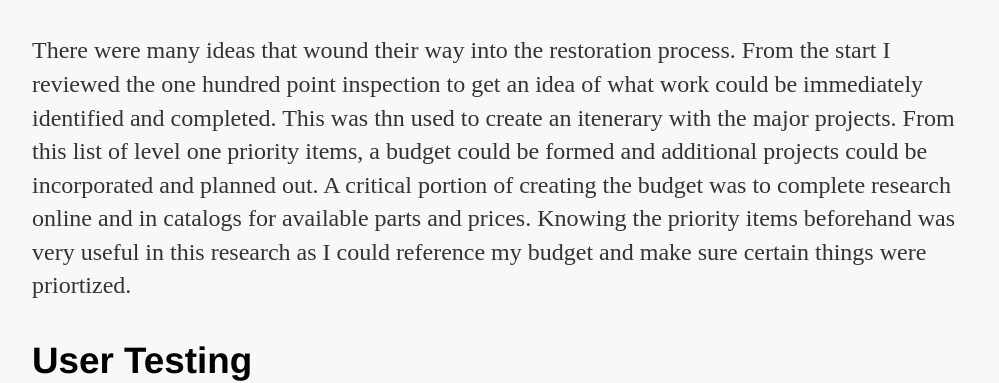
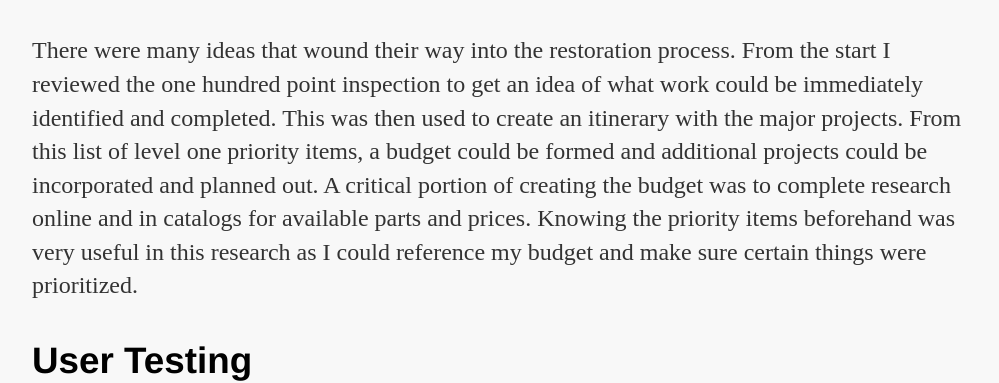
Before and after one commit to kpadden/kpadden.github.io, a Jekyll site: the page built from mustang-restoration/index.html, in a window 1280 px wide and 900 px high, scrolled down 2655 px. Shown: the part 223-606 px from the top of the window, without its empty margins (136-1135 px from the left). Built offline with Jekyll 4.4.1, drawn with Linux system fonts in a browser that asks for light colours.

Commit message:
Update index.html

```diff
--- a/mustang-restoration/index.html
+++ b/mustang-restoration/index.html
@@ -60,7 +60,7 @@ title: Mustang Restoration
     <li>Arrive at an agreeable price for both parties</li>
     <li>Exchange payment / legal transfer of ownership</li>
     <h3>Low-fidelity Prototypes</h3>
-    <p>There were many ideas that wound their way into the restoration process. From the start I reviewed the one hundred point inspection to get an idea of what work could be immediately identified and completed. This was thn used to create an itenerary with the major projects. From this list of level one priority items, a budget could be formed and additional projects could be incorporated and planned out. A critical portion of creating the budget was to complete research online and in catalogs for available parts and prices. Knowing the priority items beforehand was very useful in this research as I could reference my budget and make sure certain things were priortized.</p>
+    <p>There were many ideas that wound their way into the restoration process. From the start I reviewed the one hundred point inspection to get an idea of what work could be immediately identified and completed. This was then used to create an itinerary with the major projects. From this list of level one priority items, a budget could be formed and additional projects could be incorporated and planned out. A critical portion of creating the budget was to complete research online and in catalogs for available parts and prices. Knowing the priority items beforehand was very useful in this research as I could reference my budget and make sure certain things were prioritized.</p>
     <h3>User Testing</h3>
     <p>Much of the user testing with this restoration project consisted of comments and anecdotes from family, neighbors, and complete strangers on the road. These individuals span two major categories:</p>
     <li>Those that have seen the progression of the car</li>
```
